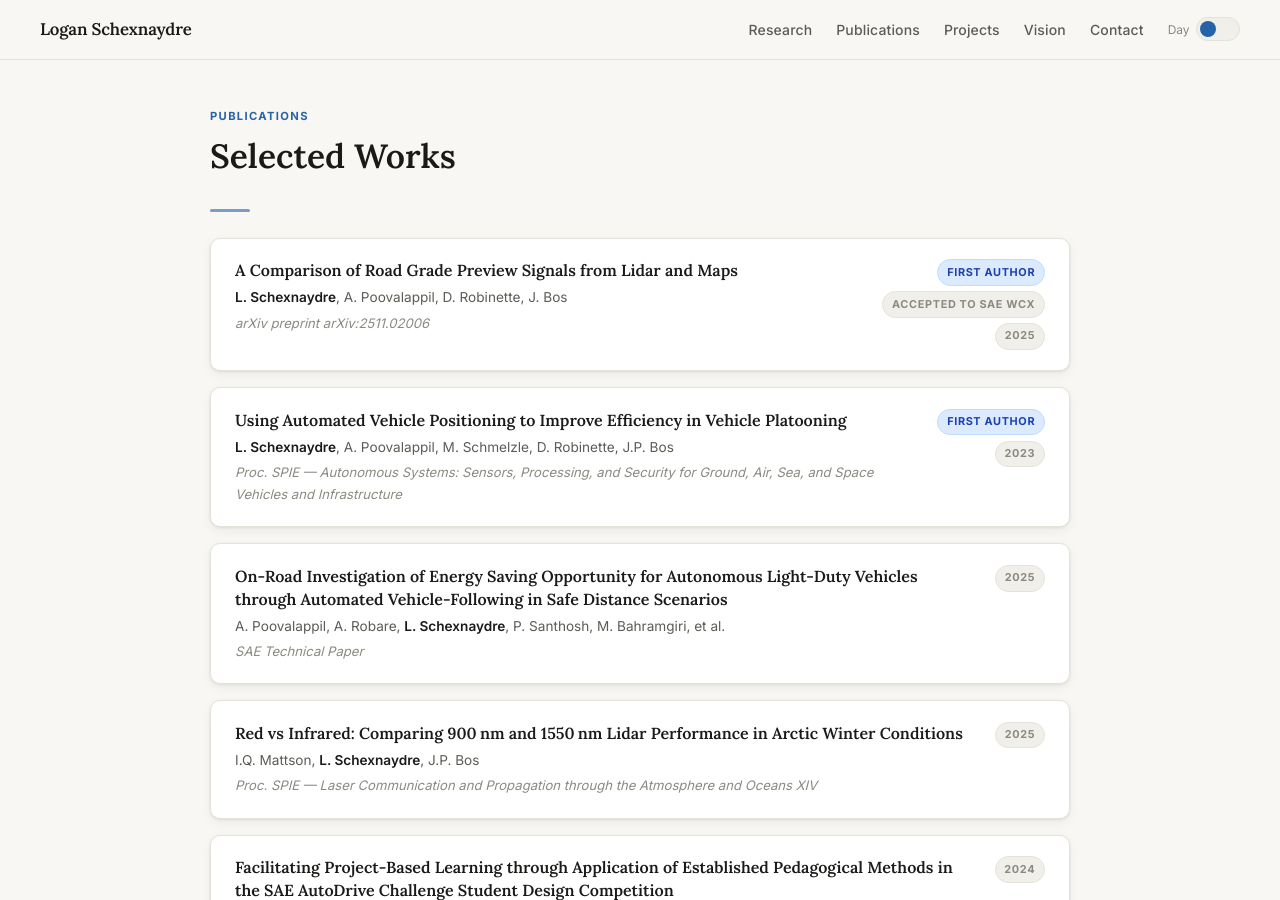
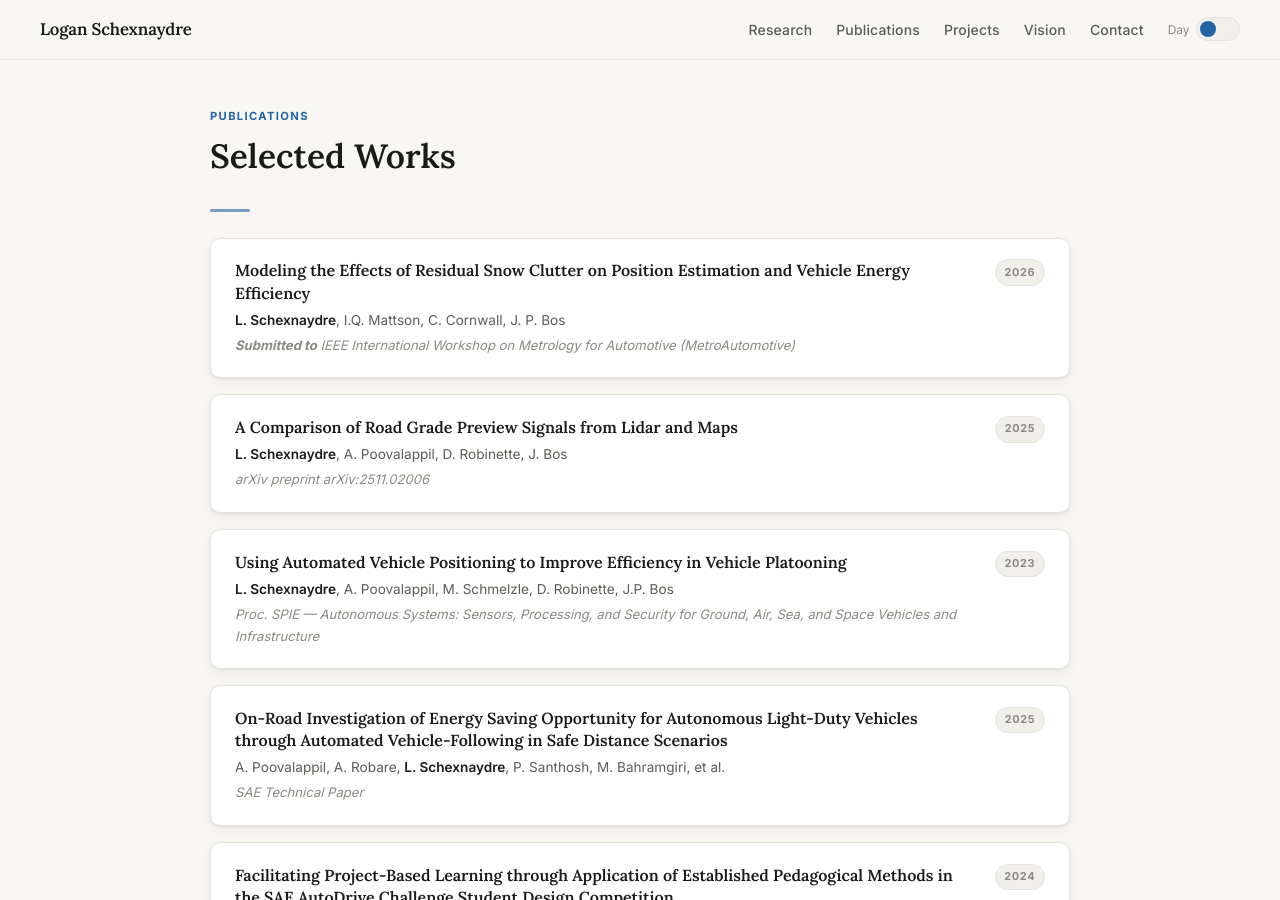
Before and after one commit to lpschexn/lpschexn.github.io, a Jekyll site: the page built from index.html, in a window 1280 px wide and 900 px high, scrolled down 2007 px. Built offline with Jekyll 4.4.1, drawn with Linux system fonts in a browser that asks for light colours.

```diff
--- a/_data/content.yml
+++ b/_data/content.yml
@@ -63,14 +63,21 @@ publications:
   heading: "Selected Works"
   scholar_url: "https://scholar.google.com/citations?user=tPcoJDkAAAAJ"
   items:
+    - title: "Modeling the Effects of Residual Snow Clutter on Position Estimation and Vehicle Energy Efficiency"
+      authors: "<strong>L. Schexnaydre</strong>, I.Q. Mattson, C. Cornwall, J. P. Bos"
+      venue: "<strong>Submitted to</strong> IEEE International Workshop on Metrology for Automotive (MetroAutomotive)"
+      year: 2026
+      link: "https://scholar.google.com/citations?view_op=view_citation&hl=en&user=tPcoJDkAAAAJ&citation_for_view=tPcoJDkAAAAJ:u-x6o8ySG0sC"
+      badges:
+#        - first
+
     - title: "A Comparison of Road Grade Preview Signals from Lidar and Maps"
       authors: "<strong>L. Schexnaydre</strong>, A. Poovalappil, D. Robinette, J. Bos"
       venue: "arXiv preprint arXiv:2511.02006"
       year: 2025
-      link: "https://arxiv.org/abs/2511.02006"
+      link: "<strong>Accepted to SAE WCX</strong>https://arxiv.org/abs/2511.02006"
       badges:
-        - first
-        - Accepted to SAE WCX
+#        - first
 
     - title: "Using Automated Vehicle Positioning to Improve Efficiency in Vehicle Platooning"
       authors: "<strong>L. Schexnaydre</strong>, A. Poovalappil, M. Schmelzle, D. Robinette, J.P. Bos"
@@ -78,7 +85,7 @@ publications:
       year: 2023
       link: "https://scholar.google.com/citations?view_op=view_citation&hl=en&user=tPcoJDkAAAAJ&citation_for_view=tPcoJDkAAAAJ:u5HHmVD_uO8C"
       badges:
-        - first
+#        - first
 
     - title: "On-Road Investigation of Energy Saving Opportunity for Autonomous Light-Duty Vehicles through Automated Vehicle-Following in Safe Distance Scenarios"
       authors: "A. Poovalappil, A. Robare, <strong>L. Schexnaydre</strong>, P. Santhosh, M. Bahramgiri, et al."
@@ -86,11 +93,11 @@ publications:
       year: 2025
       link: "https://scholar.google.com/citations?view_op=view_citation&hl=en&user=tPcoJDkAAAAJ&citation_for_view=tPcoJDkAAAAJ:d1gkVwhDpl0C"
 
-    - title: "Red vs Infrared: Comparing 900&thinsp;nm and 1550&thinsp;nm Lidar Performance in Arctic Winter Conditions"
-      authors: "I.Q. Mattson, <strong>L. Schexnaydre</strong>, J.P. Bos"
-      venue: "Proc. SPIE — Laser Communication and Propagation through the Atmosphere and Oceans XIV"
-      year: 2025
-      link: "https://scholar.google.com/citations?view_op=view_citation&hl=en&user=tPcoJDkAAAAJ&citation_for_view=tPcoJDkAAAAJ:9yKSN-GCB0IC"
+#    - title: "Red vs Infrared: Comparing 900&thinsp;nm and 1550&thinsp;nm Lidar Performance in Arctic Winter Conditions"
+#      authors: "I.Q. Mattson, <strong>L. Schexnaydre</strong>, J.P. Bos"
+#      venue: "Proc. SPIE — Laser Communication and Propagation through the Atmosphere and Oceans XIV"
+#      year: 2025
+#      link: "https://scholar.google.com/citations?view_op=view_citation&hl=en&user=tPcoJDkAAAAJ&citation_for_view=tPcoJDkAAAAJ:9yKSN-GCB0IC"
 
     - title: "Facilitating Project-Based Learning through Application of Established Pedagogical Methods in the SAE AutoDrive Challenge Student Design Competition"
       authors: "M.H. Schmelzle, <strong>L. Schexnaydre</strong>, N. Spike, D. Robinette, J. Bos"
```
Also changed, not shown: README.md.
